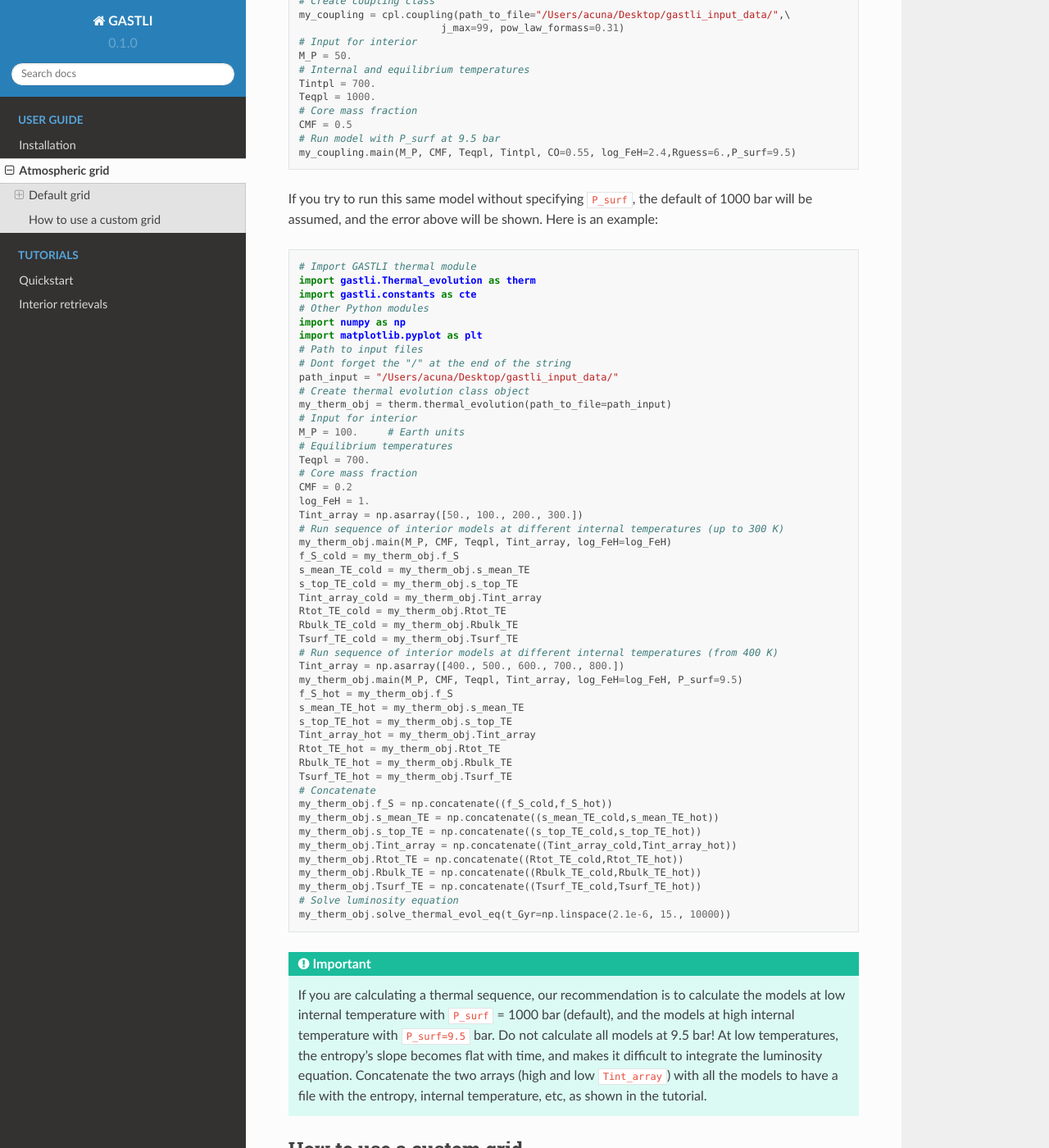
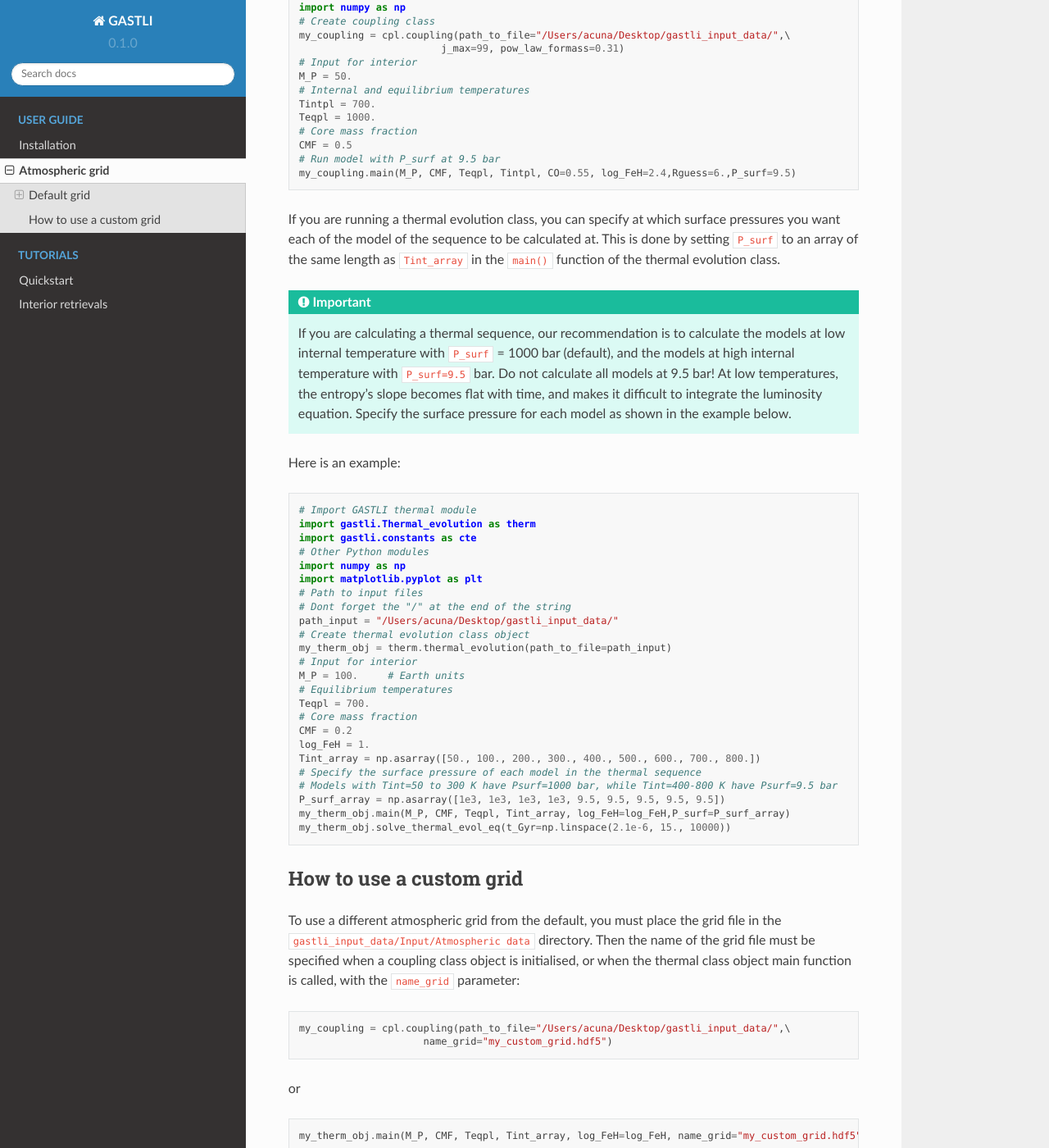
Before and after one commit to lorenaacuna/GASTLI, a Sphinx documentation site: the page built from docs/source/atm_grid.rst, in a window 1280 px wide and 1400 px high, scrolled down 1547 px. Shown: the whole window at 82% size. Built offline with Sphinx 7.4.7 and the Read the Docs theme 2.0.0, drawn with Linux system fonts in a browser that asks for light colours; some of the changed text lies outside the part shown.

Commit message:
Update atm_grid.rst

```diff
--- a/docs/source/atm_grid.rst
+++ b/docs/source/atm_grid.rst
@@ -36,7 +36,7 @@
    No atmospheric models available for this case (np.nan in grid).
    Decrease the interior temperature or decrease the surface pressure
 
-Hence, we recommend to specify the surface pressure in the ``main()`` functions of the coupling or the thermal evolution classes. Example:
+If you try to run this same model without specifying ``P_surf``, the default of 1000 bar will be assumed, and the error above will be shown. Hence, we recommend to decrease the surface pressure by specifying it in the ``main()`` function of the coupling class. Example:
 
 .. code-block:: python
 
@@ -57,7 +57,14 @@
    # Run model with P_surf at 9.5 bar
    my_coupling.main(M_P, CMF, Teqpl, Tintpl, CO=0.55, log_FeH=2.4,Rguess=6.,P_surf=9.5)
 
-If you try to run this same model without specifying ``P_surf``, the default of 1000 bar will be assumed, and the error above will be shown. Here is an example:
+If you are running a thermal evolution class, you can specify at which surface pressures you want each of the model of the sequence to be calculated at. This is done by setting ``P_surf`` to an array of the same length as ``Tint_array`` in the ``main()`` function of the thermal evolution class.
+
+.. important::
+
+   If you are calculating a thermal sequence, our recommendation is to calculate the models at low internal temperature with     ``P_surf`` = 1000 bar (default), and the models at high internal temperature with ``P_surf=9.5`` bar. Do not calculate all models at 9.5 bar! At low temperatures, the entropy’s slope becomes flat with time, and makes it difficult to integrate the luminosity equation. Specify the surface pressure for each model as shown in the example below.
+
+
+Here is an example:
 
 .. code-block:: python
 
@@ -79,41 +86,12 @@
    # Core mass fraction
    CMF = 0.2
    log_FeH = 1.
-   Tint_array = np.asarray([50., 100., 200., 300.])
-   # Run sequence of interior models at different internal temperatures (up to 300 K)
-   my_therm_obj.main(M_P, CMF, Teqpl, Tint_array, log_FeH=log_FeH)
-   f_S_cold = my_therm_obj.f_S
-   s_mean_TE_cold = my_therm_obj.s_mean_TE
-   s_top_TE_cold = my_therm_obj.s_top_TE
-   Tint_array_cold = my_therm_obj.Tint_array
-   Rtot_TE_cold = my_therm_obj.Rtot_TE
-   Rbulk_TE_cold = my_therm_obj.Rbulk_TE
-   Tsurf_TE_cold = my_therm_obj.Tsurf_TE
-   # Run sequence of interior models at different internal temperatures (from 400 K)
-   Tint_array = np.asarray([400., 500., 600., 700., 800.])
-   my_therm_obj.main(M_P, CMF, Teqpl, Tint_array, log_FeH=log_FeH, P_surf=9.5)
-   f_S_hot = my_therm_obj.f_S
-   s_mean_TE_hot = my_therm_obj.s_mean_TE
-   s_top_TE_hot = my_therm_obj.s_top_TE
-   Tint_array_hot = my_therm_obj.Tint_array
-   Rtot_TE_hot = my_therm_obj.Rtot_TE
-   Rbulk_TE_hot = my_therm_obj.Rbulk_TE
-   Tsurf_TE_hot = my_therm_obj.Tsurf_TE
-   # Concatenate
-   my_therm_obj.f_S = np.concatenate((f_S_cold,f_S_hot))
-   my_therm_obj.s_mean_TE = np.concatenate((s_mean_TE_cold,s_mean_TE_hot))
-   my_therm_obj.s_top_TE = np.concatenate((s_top_TE_cold,s_top_TE_hot))
-   my_therm_obj.Tint_array = np.concatenate((Tint_array_cold,Tint_array_hot))
-   my_therm_obj.Rtot_TE = np.concatenate((Rtot_TE_cold,Rtot_TE_hot))
-   my_therm_obj.Rbulk_TE = np.concatenate((Rbulk_TE_cold,Rbulk_TE_hot))
-   my_therm_obj.Tsurf_TE = np.concatenate((Tsurf_TE_cold,Tsurf_TE_hot))
-   # Solve luminosity equation
+   Tint_array = np.asarray([50., 100., 200., 300., 400., 500., 600., 700., 800.])
+   # Specify the surface pressure of each model in the thermal sequence
+   # Models with Tint=50 to 300 K have Psurf=1000 bar, while Tint=400-800 K have Psurf=9.5 bar
+   P_surf_array = np.asarray([1e3, 1e3, 1e3, 1e3, 9.5, 9.5, 9.5, 9.5, 9.5])
+   my_therm_obj.main(M_P, CMF, Teqpl, Tint_array, log_FeH=log_FeH,P_surf=P_surf_array)
    my_therm_obj.solve_thermal_evol_eq(t_Gyr=np.linspace(2.1e-6, 15., 10000))
-
-
-.. important::
-
-   If you are calculating a thermal sequence, our recommendation is to calculate the models at low internal temperature with     ``P_surf`` = 1000 bar (default), and the models at high internal temperature with ``P_surf=9.5`` bar. Do not calculate all    models at 9.5 bar! At low temperatures, the entropy’s slope becomes flat with time, and makes    it     difficult to integrate the luminosity equation. Concatenate the two arrays (high and low ``Tint_array``) with all the models to have a file with the entropy, internal temperature, etc, as shown in the tutorial.
 
 
 How to use a custom grid
```
